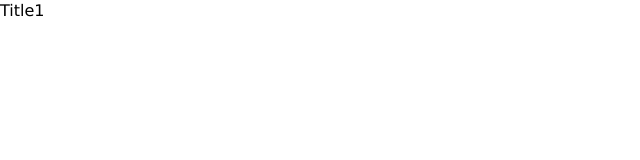
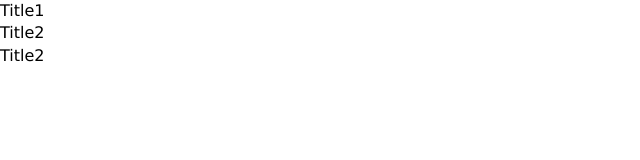
Before and after one commit to BrandyMello/GalleryGame, a Vue app in the folder gallery_game/: page / in a window 1280 px wide. Shown: the top 160 px of the page, without its empty margins (0-640 px from the left). Built offline with nearby package versions, Linux system fonts and the light colour scheme.

Commit message:
Add structureand component for each piece of art along with axios to consume the API

```diff
--- a/gallery_game/src/App.vue
+++ b/gallery_game/src/App.vue
@@ -1,15 +1,17 @@
 <template>
   <div id="app">
-    {{pieces[0].title}}
+    <Pieces :pieces="pieces"/>
+    <!-- {{pieces[0].title}} -->
   </div>
 </template>
 
 <script>
+import Pieces from './components/Pieces'
 
 export default {
   name: 'app',
   components: {
-
+    Pieces
   },
   data() {
     return {
@@ -17,12 +19,24 @@ export default {
         {
           id: 1,
           title: "Title1",
-          image: "url to image",
+          image: "url to image1",
+        },
+        {
+          id: 2,
+          title: "Title2",
+          image: "url to image2",
+        },
+        {
+          id: 1,
+          title: "Title2",
+          image: "url to image3",
         }
       ]
     }
   }
 }
+
+
 </script>
 
 <style>
--- /dev/null
+++ b/gallery_game/src/components/Pieces.vue
@@ -0,0 +1,19 @@
+<template>
+  <div>
+    <article :key="piece.id" v-for="piece in pieces">
+      <p>{{ piece.title }}</p>
+    </article>
+  </div>
+
+</template>
+
+<script>
+export default {
+  name: "Pieces",
+  props: ["pieces"]
+}
+</script>
+
+<style scoped>
+
+</style>
```
Also changed, not shown: gallery_game/src/main.js (+14 -0 lines).
